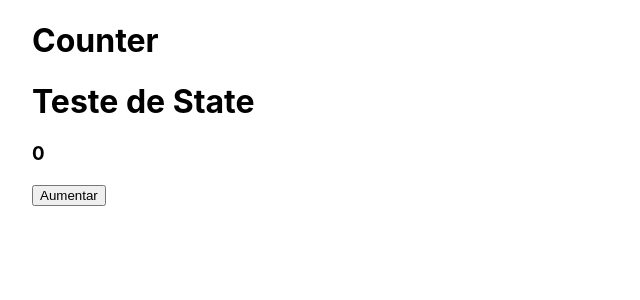
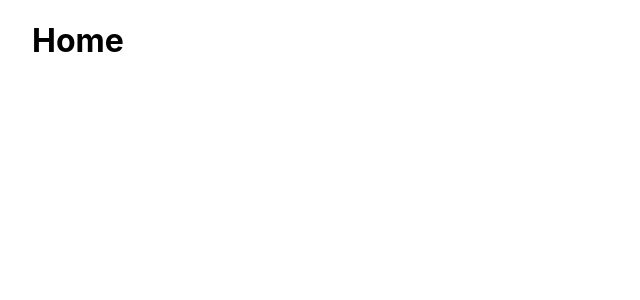
Before and after one commit to ravifel/curso-react-js, a React (Create React App) app: page / in a window 1280 px wide. Shown: the top 300 px of the page, without its empty margins (0-640 px from the left). Built offline with nearby package versions, Linux system fonts and the light colour scheme.

Commit message:
criação das rotas de navegação

```diff
--- a/src/App.js
+++ b/src/App.js
@@ -1,12 +1,8 @@
-import { useState } from "react";
-import News from "./pages/news/News";
-import Counter from "./pages/counter/Counter";
+import "./App.css";
+import Router from "./Router.jsx";
 
 function App() {
-  return (
-    // <News/>
-    <Counter />
-  );
+  return <Router />;
 }
 
 export default App;
--- /dev/null
+++ b/src/Router.jsx
@@ -0,0 +1,17 @@
+import React from 'react'
+import News from "./pages/news/News";
+import Counter from "./pages/counter/Counter";
+import Home from "./pages/home/Home";
+import { BrowserRouter, Route, Routes } from "react-router-dom";
+
+export default function Router() {
+  return (
+    <BrowserRouter>
+    <Routes>
+      <Route path="" element={<Home />}></Route>
+      <Route path="news" element={<News />}></Route>
+      <Route path="counter" element={<Counter />}></Route>
+    </Routes>
+  </BrowserRouter>
+  )
+}
--- /dev/null
+++ b/src/pages/home/Home.jsx
@@ -0,0 +1,9 @@
+import React from 'react'
+
+export default function Home() {
+  return (
+    <div style={{marginLeft: "2em"}}>
+      <h1>Home</h1>
+    </div>
+  )
+}
```
